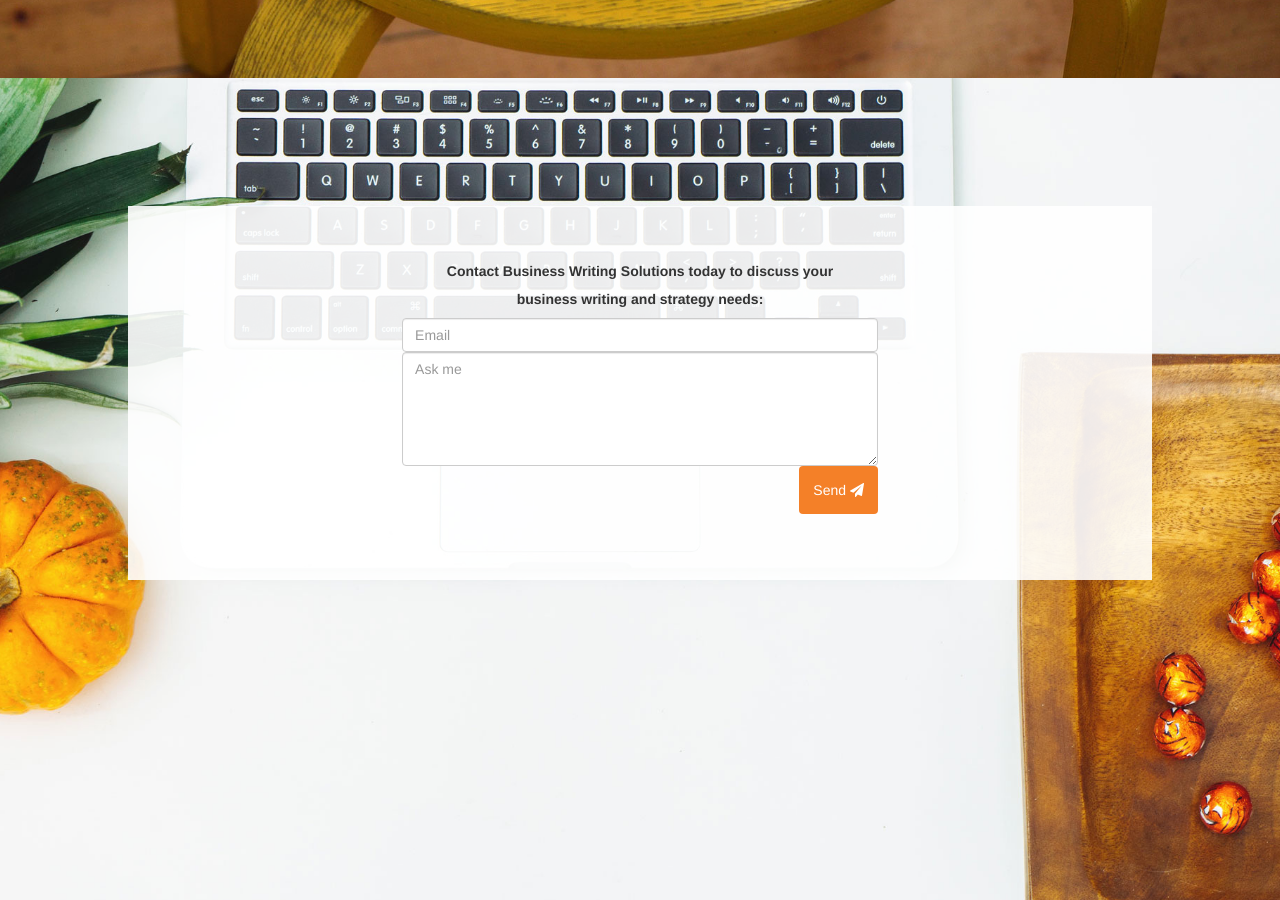
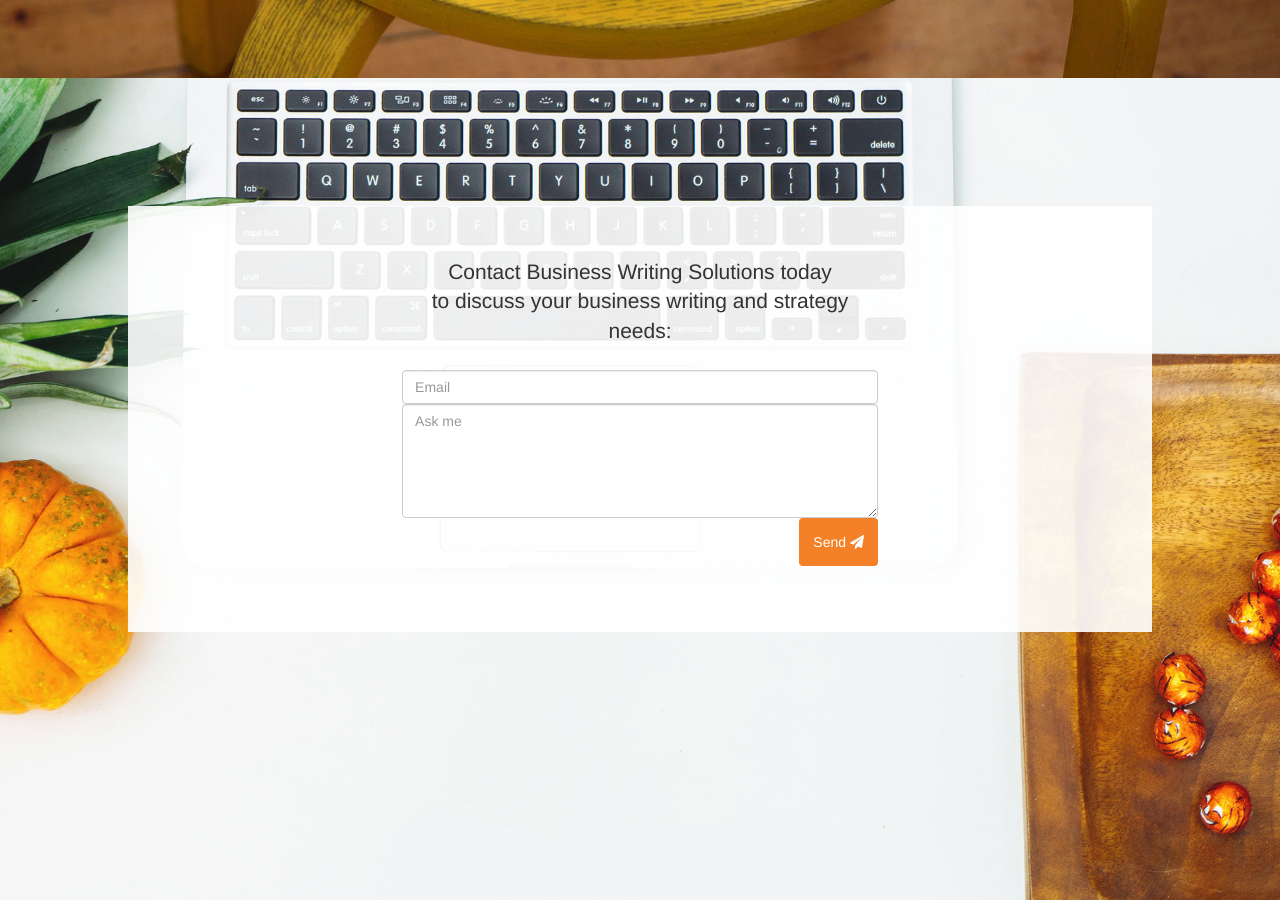
Before and after one commit to kaiewiggins/businesswriting, a Jekyll site: the page built from index.html, in a window 1280 px wide and 900 px high, scrolled down 4915 px. Built offline with Jekyll 4.4.1, drawn with Linux system fonts in a browser that asks for light colours; nearby versions of some CDN libraries.

Commit message:
Update index.html

```diff
--- a/index.html
+++ b/index.html
@@ -330,7 +330,8 @@
       <div class="col-sm-3"></div>
       <div class="col-sm-6 col-centered">
 <form class="form-horizontal" method="POST" action="http://formspree.io/kaie.web@gmail.com">
-      <label for="email-input">Contact Business Writing Solutions today to discuss your business writing and strategy needs:</label>
+      <label for="email-input"><p class="lead">Contact Business Writing Solutions today <br />to discuss your business writing and strategy needs:
+	      </p></label>
 <div class="form-group">
     <input type="email" name="email" placeholder="Email" class="form-control">
   <textarea name="message" placeholder="Ask me" class="form-control" rows="5"></textarea>
```
